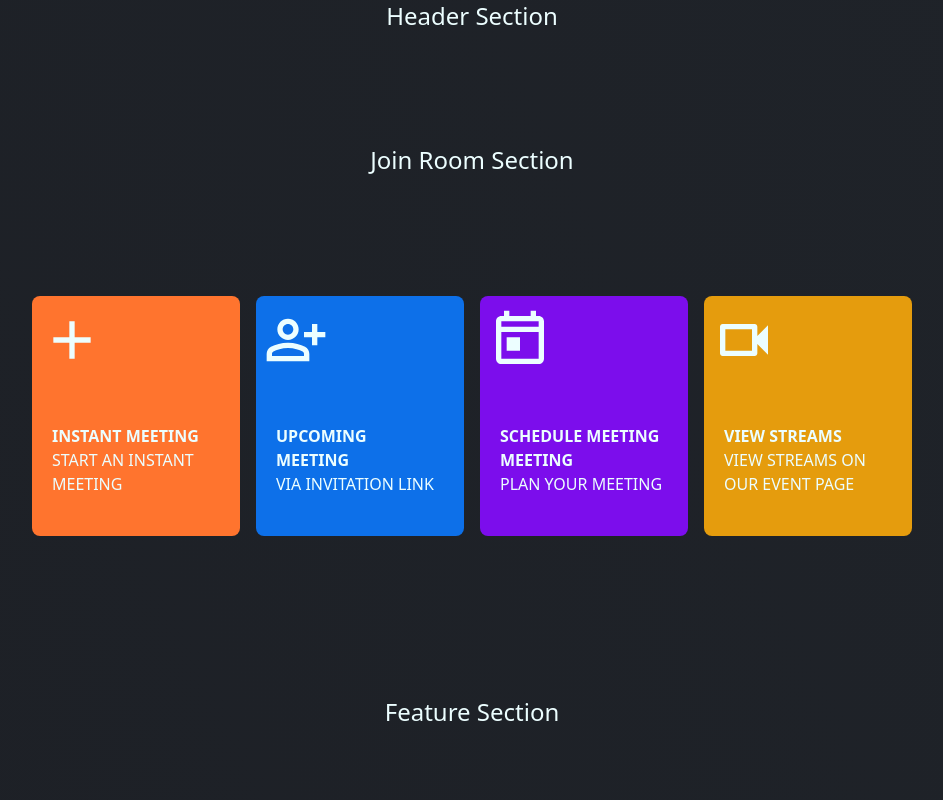
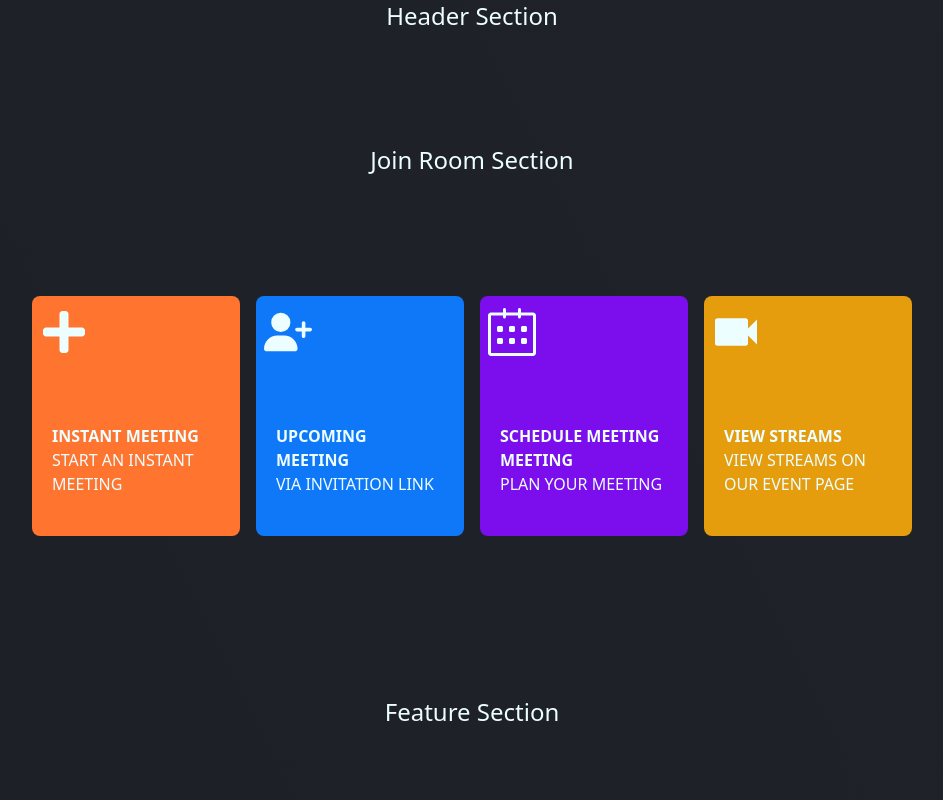
Before and after one commit to Curious-Ecosystem/Curious-Connect, a React (Vite) app in the folder frontend/: page / in a window 1280 px wide. Shown: the top 800 px of the page, without its empty margins (168-1111 px from the left). Built offline with nearby package versions, Linux system fonts and the light colour scheme.

Commit message:
MeetingCards Icons updated

```diff
--- a/frontend/src/Components/Pages/Landing-Page/MeetingCards.jsx
+++ b/frontend/src/Components/Pages/Landing-Page/MeetingCards.jsx
@@ -1,50 +1,54 @@
 import React from "react";
-import AddIcon from "@mui/icons-material/Add";
-import PersonAddAltOutlinedIcon from "@mui/icons-material/PersonAddAltOutlined";
-import TodayOutlinedIcon from "@mui/icons-material/TodayOutlined";
-import VideocamOutlinedIcon from "@mui/icons-material/VideocamOutlined";
+import { FaPlus } from "react-icons/fa";
+import { FaUserPlus } from "react-icons/fa6";
+import { SlCalender } from "react-icons/sl";
+import { IoMdVideocam } from "react-icons/io";
+import { IconContext } from "react-icons";
 
 const MeetingCards = () => {
   return (
-    <div
-      className="flex  flex-wrap gap-0 justify-center w-full  text-cyan-50 text-2xl text-center
-  "
+    <div className="flex  flex-wrap gap-0 justify-center w-full  text-cyan-50 text-2xl text-center">
+      <IconContext.Provider
+        value={{ size: "3em", className: "global-class-name" }}
       >
         <MeetingCard
-        className="bg-orange"
-        icon={<AddIcon sx={{ fontSize: "4rem" }} />}
+          style={{ backgroundColor: "#ff742e" }}
+          icon={<FaPlus />}
           cardHeading="INSTANT MEETING"
           cardDesc="START AN INSTANT MEETING"
         />
+
         <MeetingCard
-        className="bg-skyBlue"
-        icon={<PersonAddAltOutlinedIcon sx={{ fontSize: "4rem" }} />}
+          style={{ backgroundColor: "#0E78F9" }}
+          icon={<FaUserPlus />}
           cardHeading="UPCOMING MEETING"
           cardDesc="VIA INVITATION LINK"
         />
         <MeetingCard
-        className="bg-purple"
-        icon={<TodayOutlinedIcon sx={{ fontSize: "4rem" }} />}
+          style={{ backgroundColor: "#7c0dec" }}
+          icon={<SlCalender />}
           cardHeading="SCHEDULE MEETING MEETING"
           cardDesc="PLAN YOUR MEETING"
         />
         <MeetingCard
-        className="bg-yellow"
-        icon={<VideocamOutlinedIcon sx={{ fontSize: "4rem" }} />}
+          style={{ backgroundColor: "#e59c0d" }}
+          icon={<IoMdVideocam />}
           cardHeading="VIEW STREAMS"
           cardDesc="VIEW STREAMS ON OUR EVENT PAGE"
         />
+      </IconContext.Provider>
     </div>
   );
 };
 
 export default MeetingCards;
 
-const MeetingCard = ({ icon, className, cardHeading, cardDesc }) => {
+const MeetingCard = ({ style, icon, cardHeading, cardDesc }) => {
   return (
     <>
       <div
-        className={`flex  flex-col justify-between pr-6 items-start ${className} w-52 pb-10 m-2  rounded-lg h-60`}
+        style={style}
+        className="flex flex-col justify-between pr-6 items-start  w-52 pb-10 m-2  rounded-lg h-60"
       >
         <p className=" text-left  text-base  pl-2 pt-3">{icon}</p>
         <div>
--- a/frontend/tailwind.config.js
+++ b/frontend/tailwind.config.js
@@ -3,12 +3,7 @@ export default {
   content: ["./index.html", "./src/**/*.{js,ts,jsx,tsx}"],
   theme: {
     extend: {
-      colors:{
-          orange:'#ff742e',
-          skyBlue:'#0d70e9',
-          purple:'#7c0dec',
-          yellow :'#e59c0d',
-      },
+
       screens: {
         sm: "640px",
         md: "768px",
```
Lines whose indentation alone changed are shown as unchanged.
